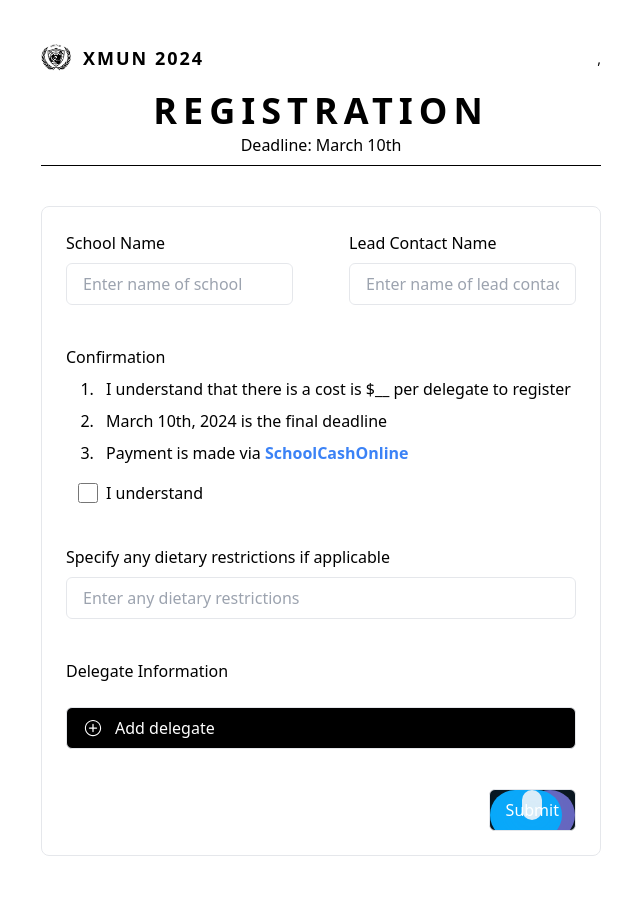
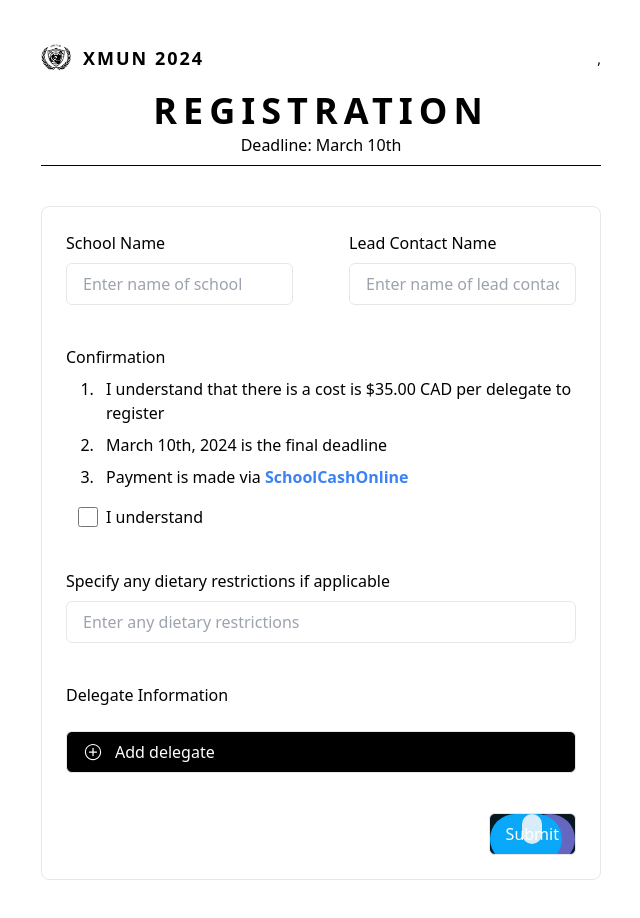
Before and after one commit to AdrianOles/xmun, a Next.js app: page /register in a window 1280 px wide. Shown: the whole page, without its empty margins (319-959 px from the left). Before the commit the page ends 896 px from the top, so only its background shows below. Built offline with nearby package versions, Linux system fonts and the light colour scheme.

Commit message:
finished payment'

```diff
--- a/pages/register/index.tsx
+++ b/pages/register/index.tsx
@@ -234,9 +234,9 @@ const Register = () => {
                         <div className="">
                             <div className="font-medium mb-2">Confirmation</div>
                             <ol className="list-decimal pl-8 mb-2">
-                                <li className="mb-2 pl-2">I understand that there is a cost is $__ per delegate to register</li>
+                                <li className="mb-2 pl-2">I understand that there is a cost is $35.00 CAD per delegate to register</li>
                                 <li className="mb-2 pl-2">March 10th, 2024 is the final deadline</li>
-                                <li className="mb-2 pl-2">Payment is made via <a href="https://www.schoolcashonline.com/" target="__blank" className="hover:underline text-blue-500 font-semibold">SchoolCashOnline</a></li>
+                                <li className="mb-2 pl-2">Payment is made via <a href="https://hcdsb.schoolcashonline.com/Fee/Details/73337/6/False/True" target="__blank" className="hover:underline text-blue-500 font-semibold">SchoolCashOnline</a></li>
                             </ol>
                             <div className="flex gap-2 items-center justify-start pl-3 pt-2">
                                 <input type="checkbox"
```
